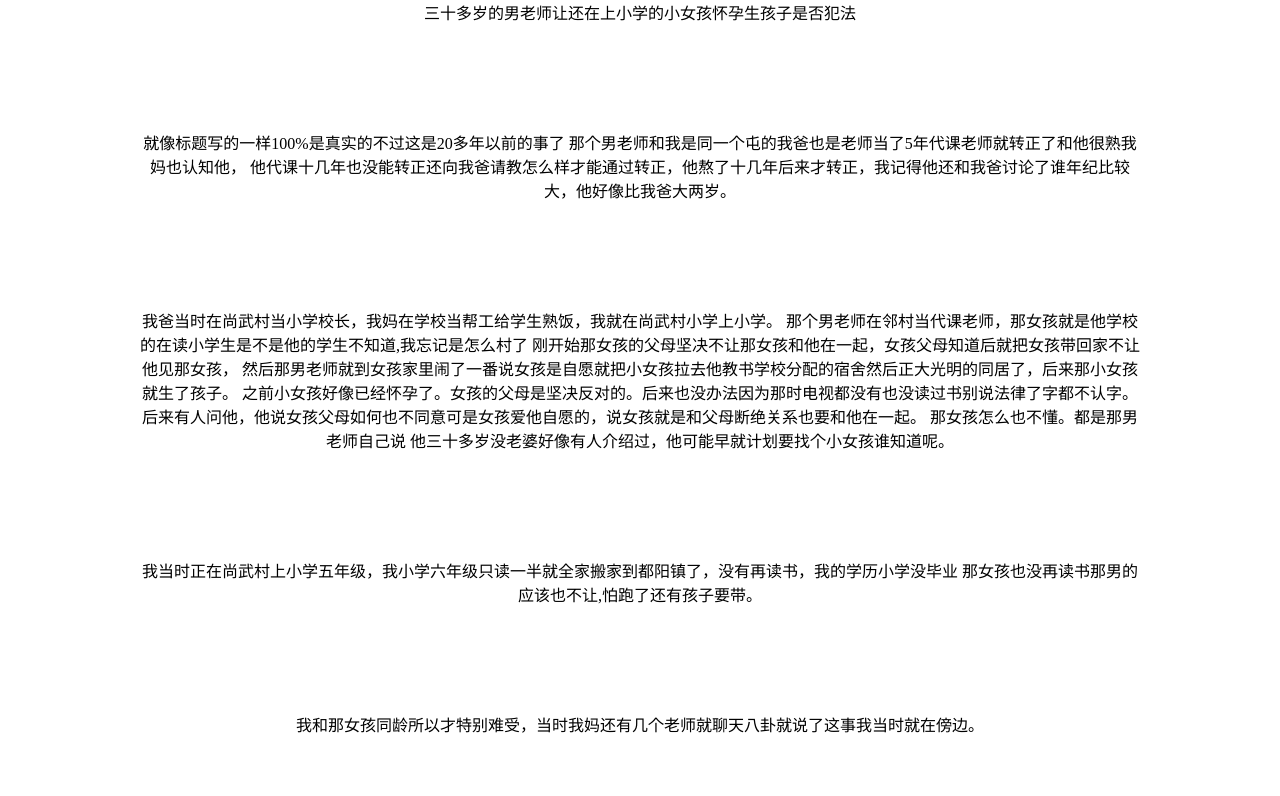
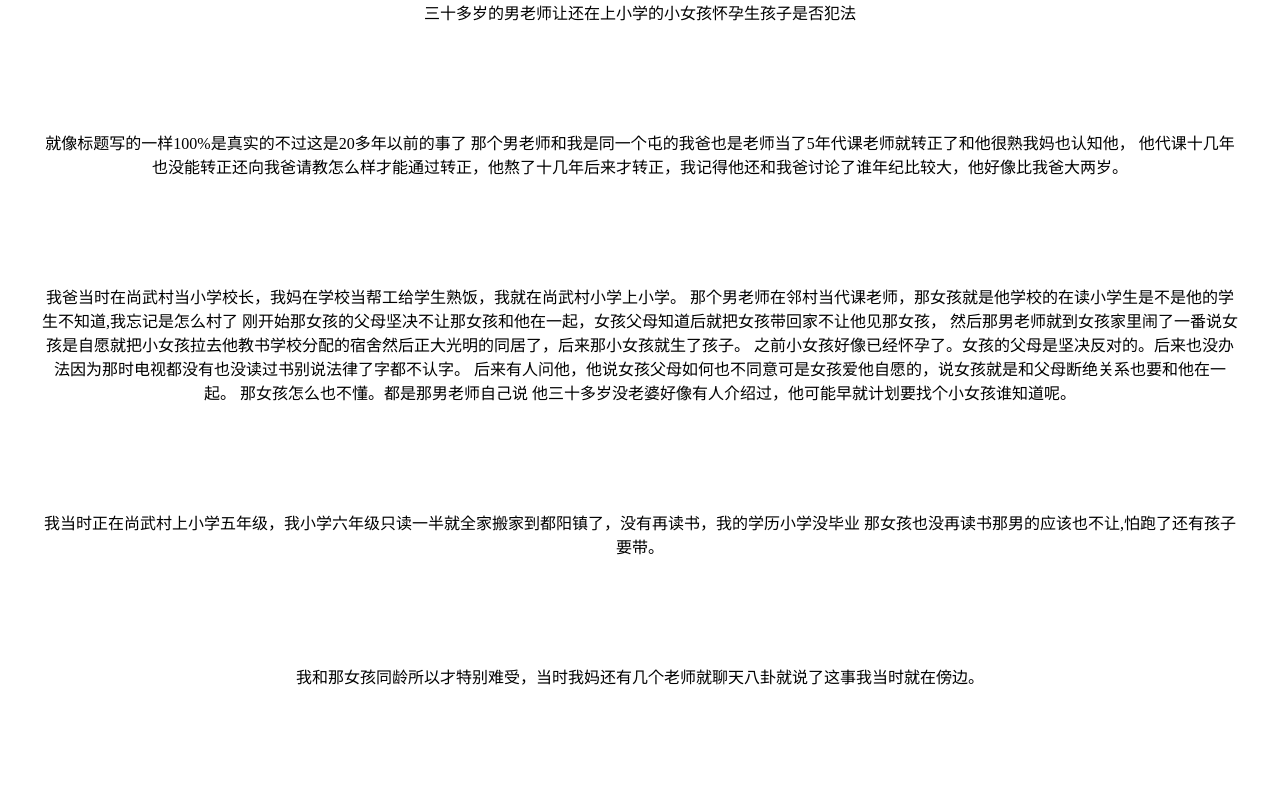
Before and after one commit to vgggt6/u5h7g9q, a plain HTML site: page why are you sad.html in a window 1280 px wide. Shown: the top 796 px of the page. Drawn offline with Linux system fonts and the light colour scheme.

Commit message:
Update why are you sad.html

```diff
--- a/why are you sad.html
+++ b/why are you sad.html
@@ -4,7 +4,7 @@
 <meta charset="utf-8">
 <title>I love you。)</title>
 <style>
-body{width: 1000px; max-width: 100%;text-align:center;margin: 0 auto;
+body{width: 1200px; max-width: 100%;text-align:center;margin: 0 auto;
 }
 h1 {
 	color:orange;
```
